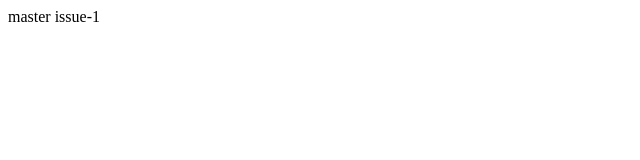
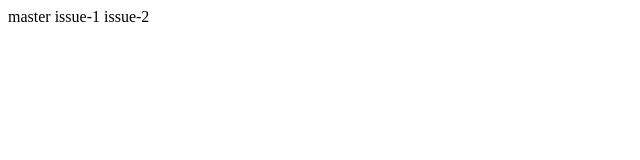
Before and after one commit to kassy000/gh-test, a plain HTML site: page index.html in a window 1280 px wide. Shown: the full height of the page, 0-640 px from the left. Drawn offline with Linux system fonts and the light colour scheme.

Commit message:
no message

```diff
--- a/index.html
+++ b/index.html
@@ -9,6 +9,7 @@
 <body>
 master
 issue-1
+issue-2
 
 
 
```
